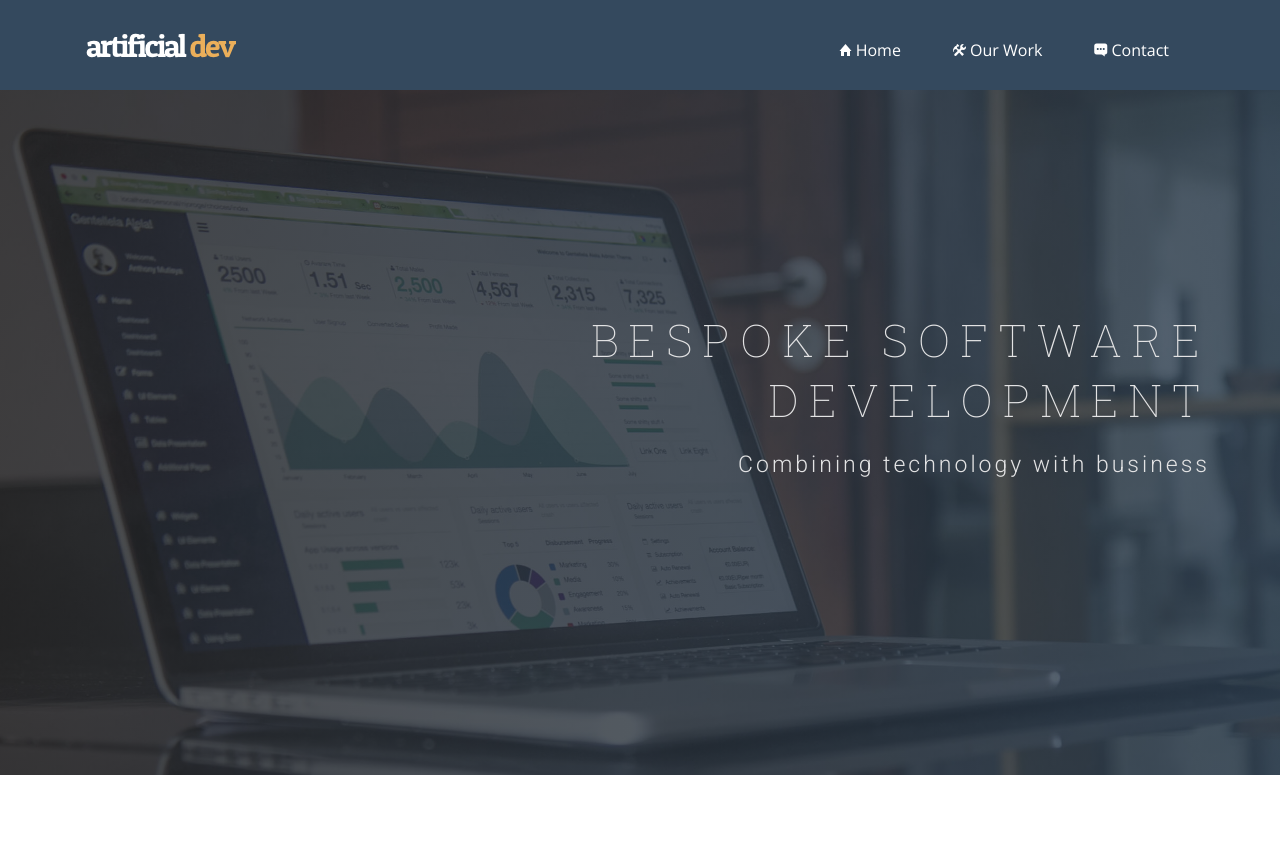
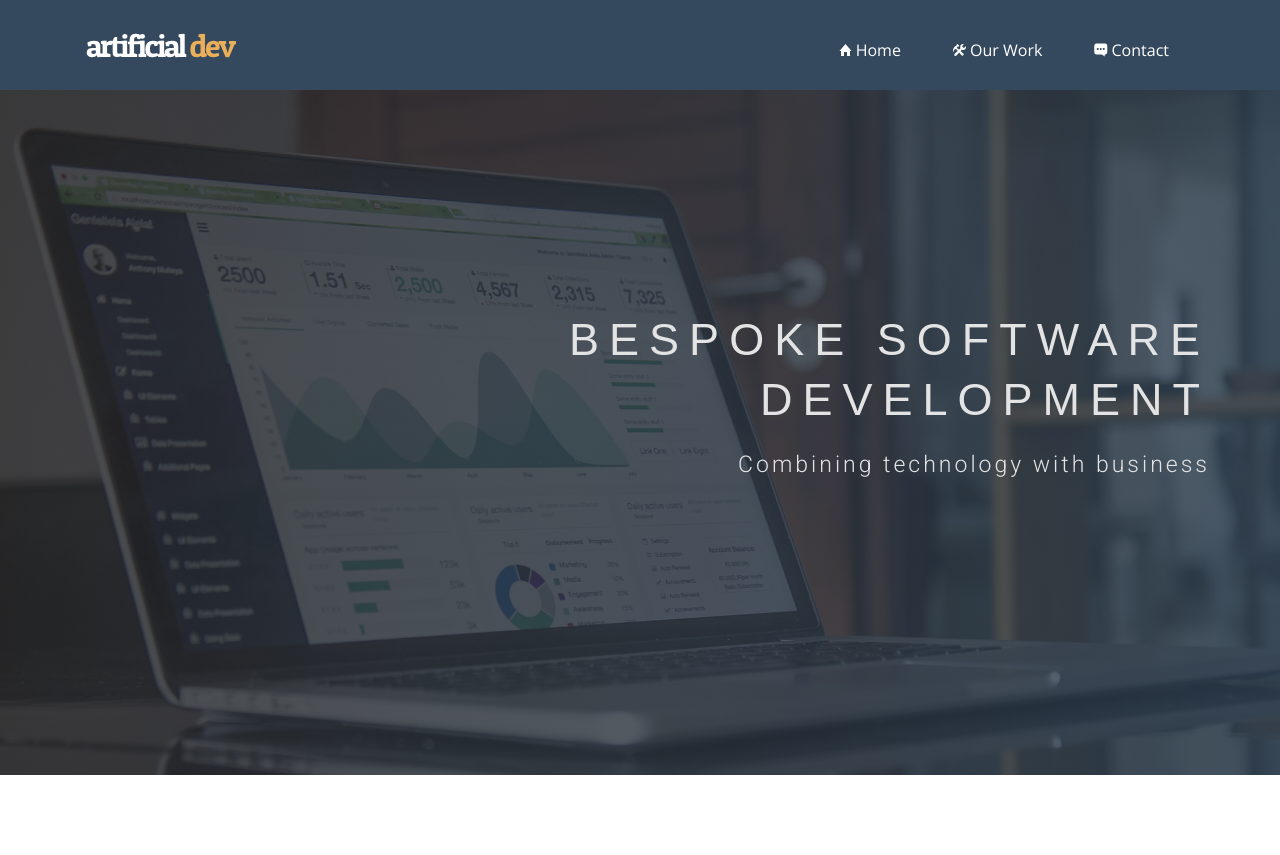
Before and after one commit to seanquinn/seanquinn.github.io, a Jekyll site: the page built from index.html, in a window 1280 px wide. Shown: the top 855 px of the page. Built offline with Jekyll 4.4.1, drawn with Linux system fonts in a browser that asks for light colours; nearby versions of some CDN libraries; some web fonts are replaced; grey boxes are pictures that could not be loaded.

Commit message:
Remove roboto slab font loading

```diff
--- a/css/airspace.css
+++ b/css/airspace.css
@@ -7,7 +7,6 @@
  */
 
 @import url(https://fonts.googleapis.com/css?family=Open+Sans:400,300,600);
-@import url(https://fonts.googleapis.com/css?family=Roboto+Slab:400,100,300,500,700);
 @import url(https://fonts.googleapis.com/css?family=Roboto:400,100,300,500,700);
 @import url(https://fonts.googleapis.com/css?family=Volkhov:400italic);
 /* var text-decoration */
```
